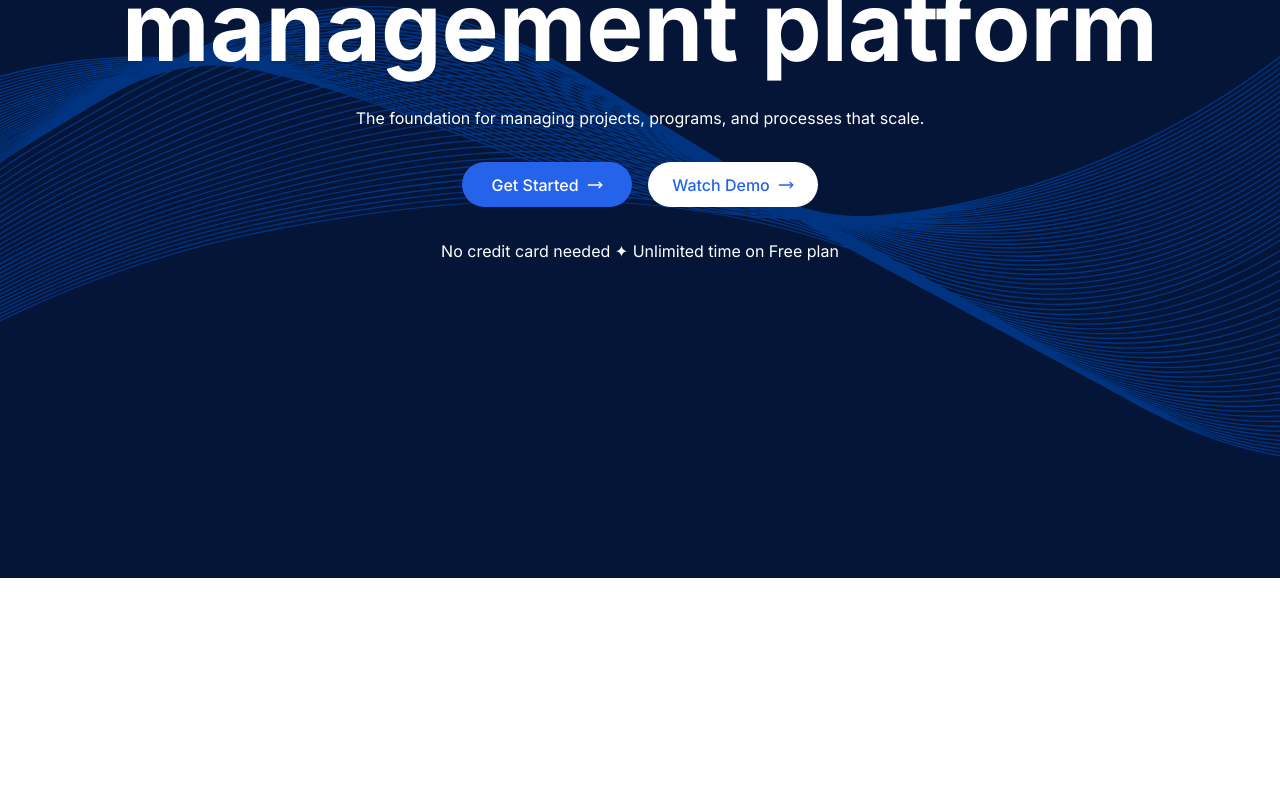
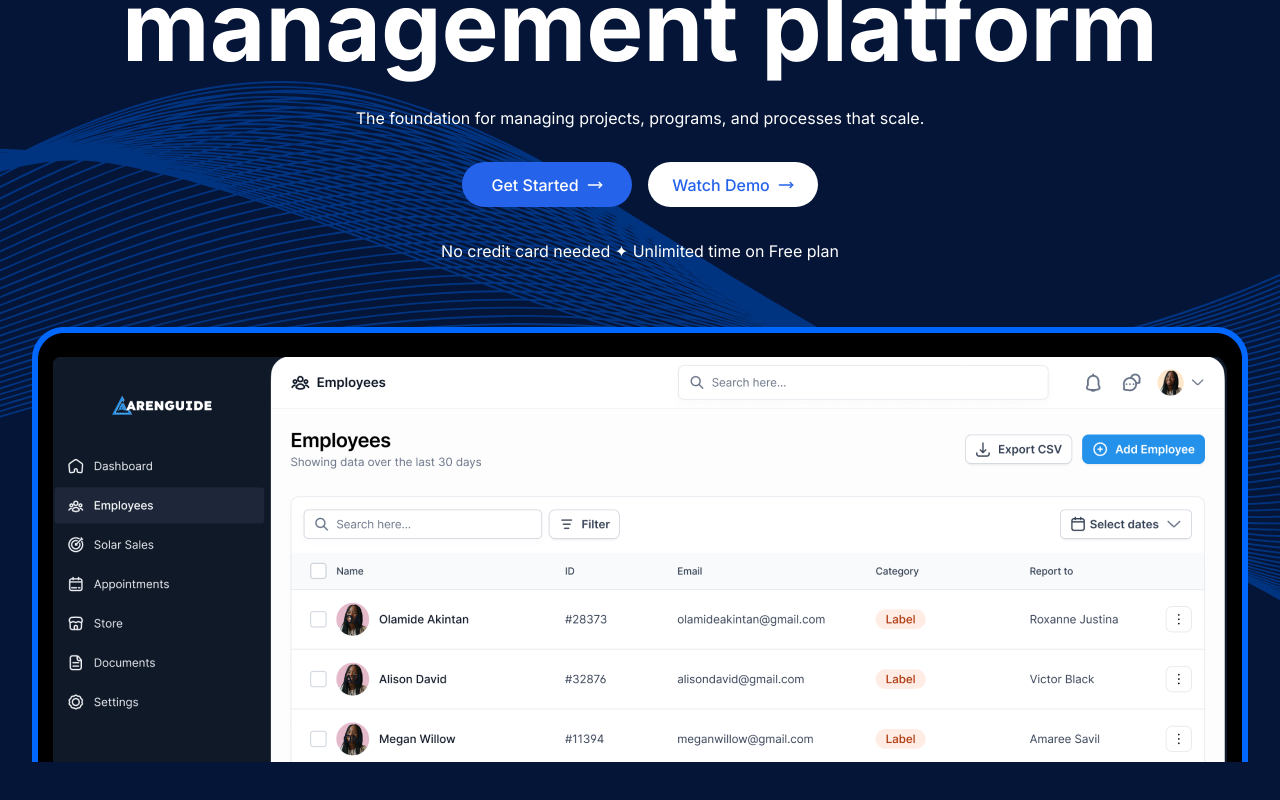
Before and after one commit to Certainfy/smartworka, a Next.js app: page / in a window 1280 px wide. Shown: the part 310-1110 px from the top of the page. Before the commit the page ends 888 px from the top, so only its background shows below. Built offline with nearby package versions, Linux system fonts and the light colour scheme.

Commit message:
add image header🚧

```diff
--- a/src/app/page.tsx
+++ b/src/app/page.tsx
@@ -5,7 +5,7 @@ import { MoveRight } from "lucide-react";
 export default function Home() {
   return (
     <section>
-      <header className="h-screen bg-[#051537] flex flex-col gap-8 items-center py-12 bg-[url('/bg-line.svg')] w-full bg-cover bg-center">
+      <header className="h-full bg-[#051537] flex flex-col gap-8 items-center py-12 bg-[url('/bg-line.svg')] w-full bg-cover bg-top">
         <Button className="h-6 rounded-full text-sm bg-blue-600 hover:bg-blue-700">
           <strong className="mr-2">NEW</strong> Learn how AI can help alleviate
           the CPA talent crisis <MoveRight className="ml-2 h-4 w-4" />{" "}
@@ -24,6 +24,9 @@ export default function Home() {
           </Button>
         </div>
         <p className="text-md text-white">No credit card needed ✦ Unlimited time on Free plan</p>
+        <figure className="py-8">
+        <img src="/dasboard-frame.png" alt="" />
+        </figure>
       </header>
     </section>
   );
--- a/src/components/navBar.tsx
+++ b/src/components/navBar.tsx
@@ -8,7 +8,7 @@ export default function NavBar() {
     <div>
       <nav className="flex flex-row justify-between items-center py-6 px-6">
         <div className="flex gap-12 items-center">
-        <img src="/Smartworka.svg" alt="" />
+        <img src="/Smartworka.svg" alt="logo" />
         <ul className="space-x-4 text-gray-400 text-base">
           <Link href="">About</Link>
           <Link href="">Features</Link>
```
Also changed, not shown: public/dasboard-frame.png (added).
